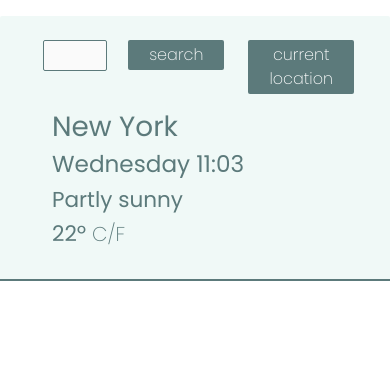
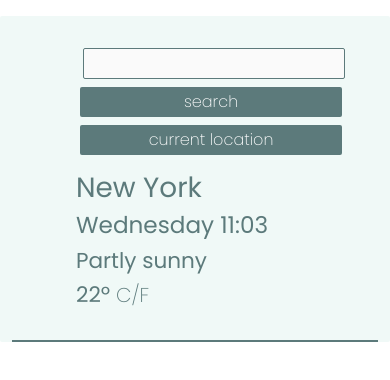
Before and after one commit to emmasarge/weather-app, a website: page index.html in a window 390 px wide. Drawn offline with nearby package versions, Linux system fonts and the light colour scheme.

Commit message:
fixed responsiveness

```diff
--- a/index.html
+++ b/index.html
@@ -13,21 +13,20 @@
     integrity="sha384-0evHe/X+R7YkIZDRvuzKMRqM+OrBnVFBL6DOitfPri4tjfHxaWutUpFmBp4vmVor" crossorigin="anonymous" />
   <link rel="stylesheet" href="src/styles.css">
 </head>
-
 <body>
-  <div class="mx-auto bg-blue">
-      <div class="row my-3 top-weather px-4 pt-4 pb-4">
+  <div class="mx-auto bg-blue container-fluid body-div">
+      <div class="my-3 top-weather px-4 pt-4 pb-4">
         <div class="ps-3 w-full">
-          <div class="container">
-          <div class="row justify-content-center" id="search-form">
-            <div class="col col-md-auto ">
-              <input type="text" class="me-2 ps-2 pb-1" id="input-text" />
+          <div class="container-fluid">
+          <div class="d-flex row justify-content-start ms-1" id="search-form">
+            <div class="col-sm-4 mt-2">
+              <input type="text" class="me-2 ps-2 pb-1 w-100" id="input-text" />
             </div>
-            <div class="col col-md-auto">
-              <button type="submit" value="search" class="search-btn btn" id="search-btn"> search</button>
+            <div class="col-sm-4 mt-2">
+              <button type="submit" value="search" class="search-btn btn w-100" id="search-btn"> search</button>
             </div>
-            <div class="col col-md-auto ">
-              <button class="search-btn btn" id="location-btn">current location</button>
+            <div class="col-sm-4 mt-2">
+              <button class="search-btn btn w-100" id="location-btn">current location</button>
             </div>
           </div>
         </div>
--- a/src/styles.css
+++ b/src/styles.css
@@ -6,7 +6,6 @@
   background:  rgba(240, 249, 247, 1);
   border-radius: 2px;
   width: 100%;
-  max-width: 600px;
 }
 input {
   border: 0.5px #5c7a7b solid;
@@ -30,7 +29,7 @@ input[type="text"], textarea {
   }
 .search-btn:hover {
   transition: all 1.2s ease-in-out;
-  padding: 0 2px;
+  padding: 2px 4px;
 }
 .search-result {
   font-weight: 200px;
@@ -68,13 +67,16 @@ h4 {
   }
 
 }
-@media (min-width: 601px) {
+@media (min-width: 650px) {
   .weather-card img {
     color: #5c7a7b;
     width: 80px;
     padding-left: 10px;
     padding-right: 10px;
     margin: 0 auto;
+  }
+  .body-div {
+      width: 700px;
   }
 }
 .temp-text {
```
